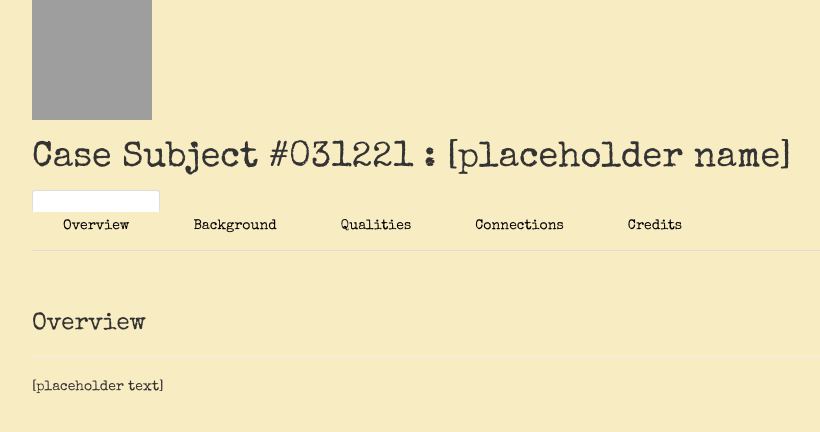
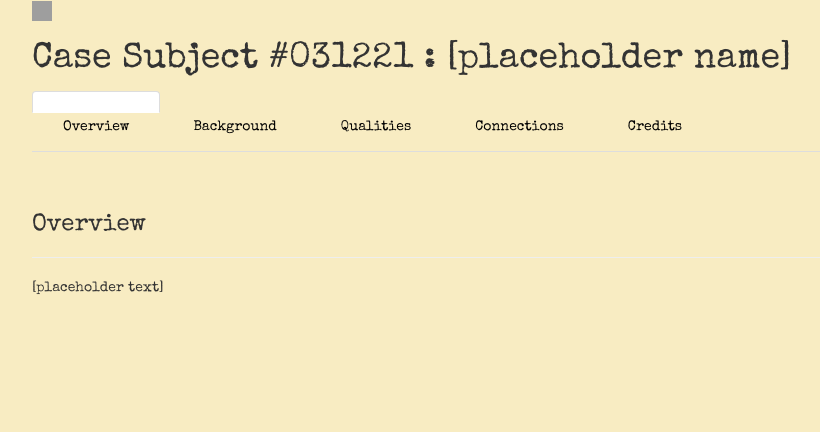
Before and after one commit to pelipper37/1920scharacterproject, a plain HTML site: page docs/index.html in a window 1280 px wide. Shown: the whole page, without its empty margins (38-858 px from the left). Drawn offline with nearby package versions, Linux system fonts and the light colour scheme; grey boxes are pictures that could not be loaded.

Commit message:
Update style1.css

```diff
--- a/docs/style1.css
+++ b/docs/style1.css
@@ -8,8 +8,8 @@
 /* Image Styles */
 
 .corporationlogo{
-	height: 120px;
-	width: 120px;
+	height: 20px;
+	width: 20px;
 }
 
 /* Navigation Styles */
```
